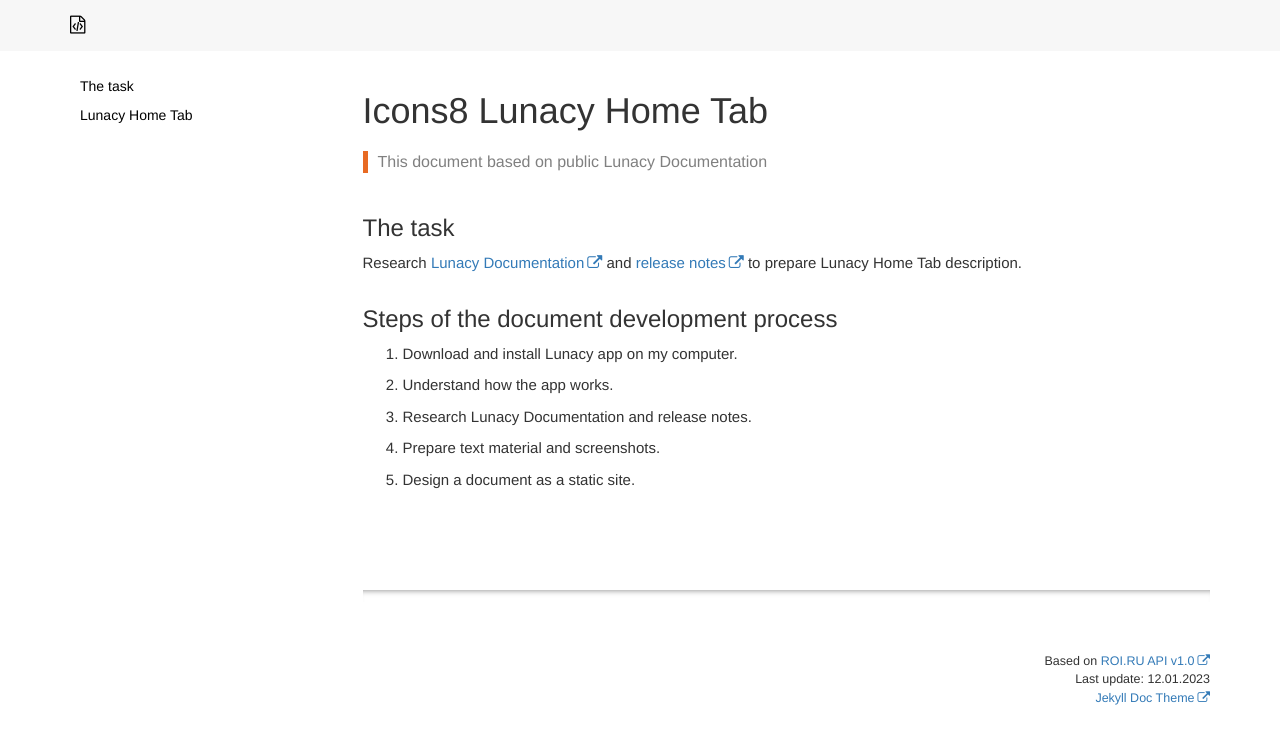
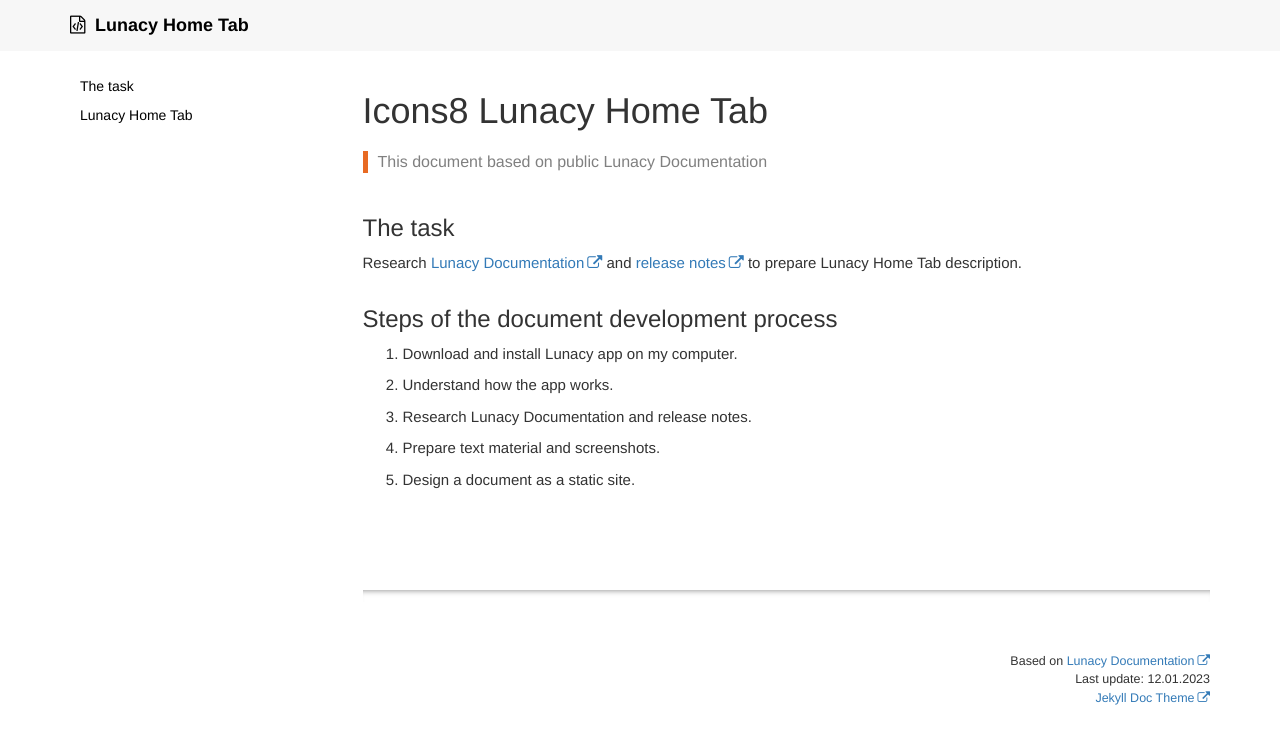
Before and after one commit to techwritex/lunacy_home_tab, a Jekyll site: the page built from index.md, in a window 1280 px wide. Shown: the top 744 px of the page. Built offline with Jekyll 4.4.1, drawn with Linux system fonts in a browser that asks for light colours; comment, search, counter and statistics services are not loaded.

Commit message:
lunacy-home-tab-11

```diff
--- a/_config.yml
+++ b/_config.yml
@@ -3,6 +3,7 @@ repository: techwritex/lunacy_home_tab
 output: web
 # this property is useful for conditional filtering of content that is separate from the PDF.
 
+topnav_title: Lunacy Home Tab
 # this appears on the top navigation bar next to the home button
 
 site_title: Icons8 Lunacy Home Tab description
--- a/_includes/footer.html
+++ b/_includes/footer.html
@@ -2,7 +2,7 @@
             <div class="row">
                 <div class="col-lg-12 footer">
                     <!-- &copy;2021-{{ site.time | date: "%Y"  }} {{site.company_name}}. <br /> -->
-                    Based on <a href="https://www.roi.ru/page/api/" target="_blank">ROI.RU API v1.0</a> <br />
+                    Based on <a href="https://lunacy.docs.icons8.com" target="_blank">Lunacy Documentation</a> <br />
              {% if page.last_updated %}<span>Last update:</span> {{page.last_updated}}<br/>{% endif %} Last update: {{ site.time | date: "%d.%m.%Y"  }} <br />
              <p><a href="https://idratherbewriting.com/documentation-theme-jekyll/" target="_blank">Jekyll Doc Theme</a></p>
                      </div>
```
Also changed, not shown: pages/stories/lunacy_home_tab.md (+2 -2 lines).
